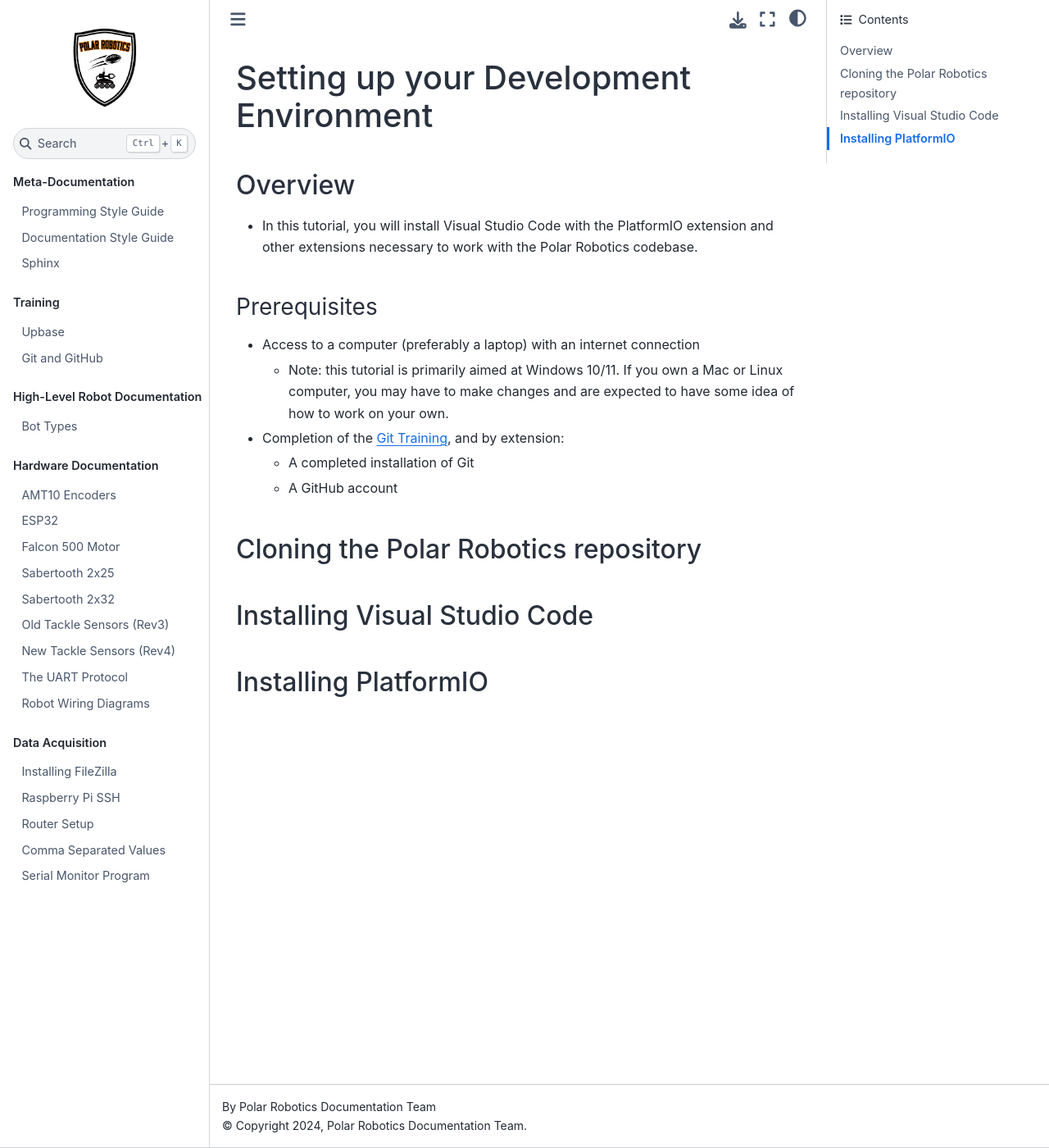
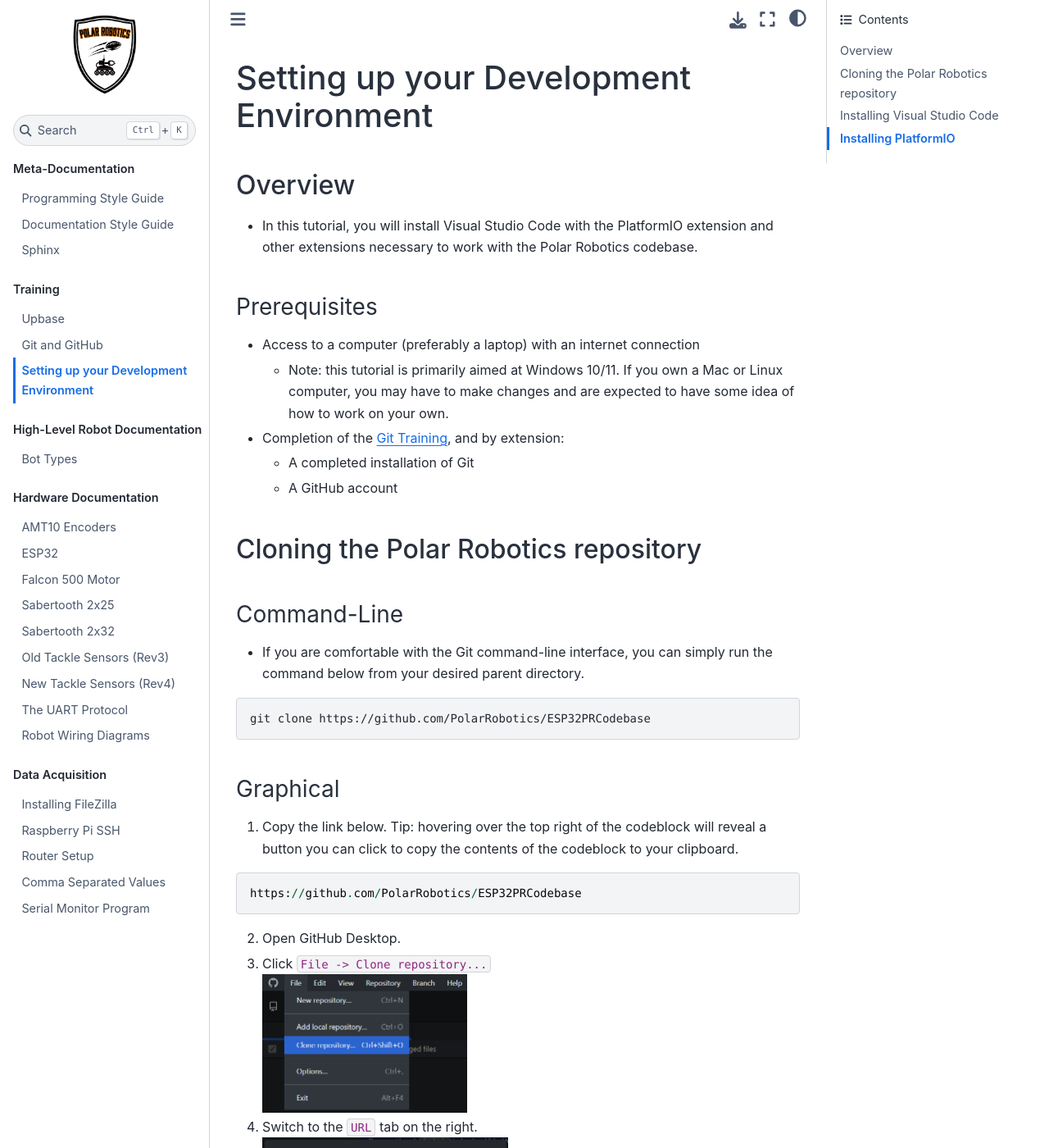
Before and after one commit to PolarRobotics/PR-Docs, a Sphinx documentation site: the page built from docs/source/training/devenv.md, in a window 1280 px wide and 1400 px high. Shown: the whole window at 82% size. Built offline with Sphinx 7.4.7 and the Sphinx Book theme 1.1.4, drawn with Linux system fonts in a browser that asks for light colours; some of the changed text lies outside the part shown.

Commit message:
start devenv, add copybutton ext

````diff
--- a/docs/requirements.txt
+++ b/docs/requirements.txt
@@ -3,3 +3,4 @@
 sphinx-book-theme==1.1.3
 myst-parser==2.0.0
 sphinx-notfound-page==1.0.4
+sphinx-copybutton==0.5.2
--- a/docs/source/conf.py
+++ b/docs/source/conf.py
@@ -15,7 +15,7 @@
 # https://www.sphinx-doc.org/en/master/usage/configuration.html#general-configuration
 
 extensions = [
-  'sphinx_rtd_theme', 'myst_parser', 'notfound.extension'
+  'sphinx_rtd_theme', 'myst_parser', 'notfound.extension', 'sphinx_copybutton'
 ]
 
 templates_path = ['_templates']
--- a/docs/source/training/devenv.md
+++ b/docs/source/training/devenv.md
@@ -10,7 +10,25 @@
 	- A GitHub account
 
 ## Cloning the Polar Robotics repository
+### Command-Line
+- If you are comfortable with the Git command-line interface, you can simply run the command below from your desired parent directory.
+```sh
+git clone https://github.com/PolarRobotics/ESP32PRCodebase
+```
 
+### Graphical
+1. Copy the link below. Tip: hovering over the top right of the codeblock will reveal a button you can click to copy the contents of the codeblock to your clipboard.
+```
+https://github.com/PolarRobotics/ESP32PRCodebase
+```
+2. Open GitHub Desktop.
+3. Click `File -> Clone repository...` <br> ![Step 2](../_static/images/training/devenv/devenv_clone_1.png){w=250px}
+4. Switch to the `URL` tab on the right. <br>![Step 3|350](../_static/images/training/devenv/devenv_clone_2.png){w=300px}
+5. In the first box (hint text `URL or username/repository`), paste the URL you copied earlier. <br> ![[devenv_clone_3.png|400]]{w=400px}
+	- Alternatively, you can simply type `PolarRobotics/ESP32PRCodebase`.
+6. Change the directory (`Local path`) to something other than `C:\Users\YourName\Documents\GitHub`.
+	- It is recommended to create a folder on your desktop or somewhere else memorable to house all your code projects. Better yet, create a subfolder there specifically for Polar Robotics, as you will eventually use more than one repo.
+7. Click `Clone`, and wait for Git to clone the repository from GitHub.
 
 ## Installing Visual Studio Code
 
````
Also changed, not shown: README.md (+2 -0 lines), docs/source/index.md (+1 -0 lines), docs/source/training/uploading_code.md (added, +3 -0 lines), docs/source/_static/images/training/devenv/devenv_clone_1.png (added), docs/source/_static/images/training/devenv/devenv_clone_2.png (added), docs/source/_static/images/training/devenv/devenv_clone_3.png (added), 1 other file.
